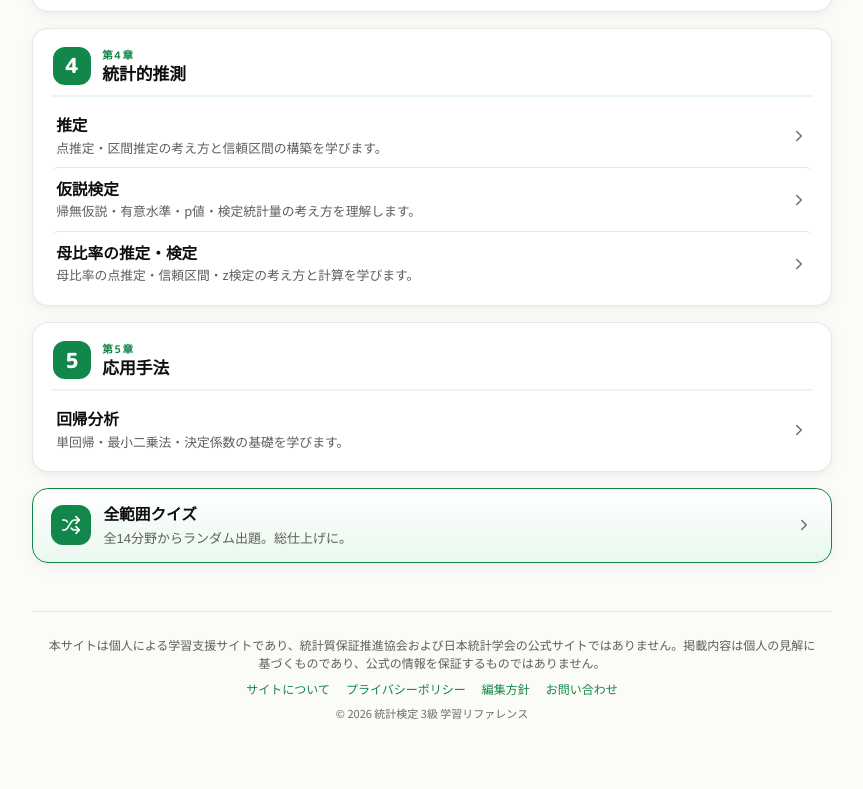
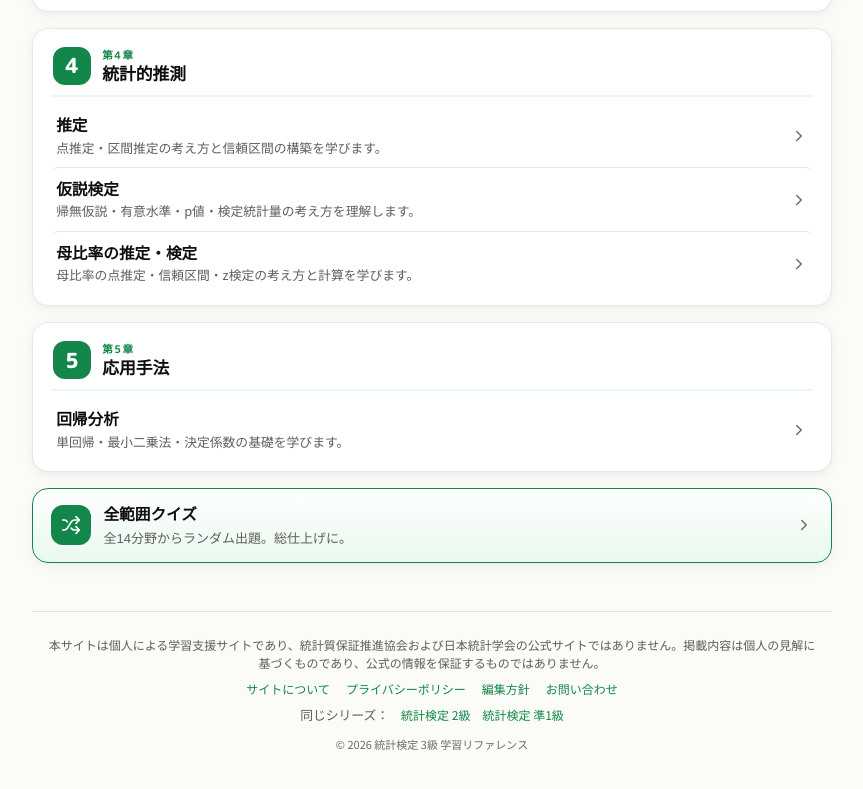
Before and after one commit to wamu1225/stats-g3, a React (Vite) app: page / in a window 1280 px wide. Shown: the part 1695-2484 px from the top of the page, without its empty margins (208-1071 px from the left). Before the commit the page ends 2456 px from the top, so only its background shows below. Built offline with nearby package versions, Linux system fonts and the light colour scheme.

Commit message:
フッターに「同じシリーズ」のほかの級への入口（これまでサイト間のリンクが0本）
Co-Authored-By: Claude Opus 5.5 <noreply@anthropic.com>
Claude-Session: https://claude.ai/code/session_01DMBizQauoW2GNHektZMegC

```diff
--- a/src/App.css
+++ b/src/App.css
@@ -1104,3 +1104,6 @@ a.nav-tab, a.btn-back, a.btn, a.btn-link, a.footer-link { line-height: normal; }
 .module-pager .module-pager-next { flex-basis: 100%; }
 /* button は既定で枠込みの幅なので、div に替えた行もそろえる */
 .toc-row.card-linked { box-sizing: border-box; }
+
+/* 同じシリーズの ほかの級への入口（2026-11-07） */
+.footer-series { margin-top: 8px; font-size: 0.8rem; color: var(--text-muted); display: flex; flex-wrap: wrap; gap: 4px 12px; justify-content: center; align-items: center; }
--- a/src/App.tsx
+++ b/src/App.tsx
@@ -1389,6 +1389,7 @@ function App() {
           <a className="footer-link" href="https://study-apps.com/editorial-policy/">編集方針</a>
           <a className="footer-link" href="https://forms.gle/ccMv7oKwz6ysDHBe6" target="_blank" rel="noopener noreferrer">お問い合わせ</a>
         </div>
+        <p className="footer-series">同じシリーズ：<a className="footer-link" href="https://study-apps.com/stats-g2/">統計検定 2級</a> <a className="footer-link" href="https://study-apps.com/stats-pre1/">統計検定 準1級</a></p>
         <p className="footer-copy">© {new Date().getFullYear()} 統計検定 3級 学習リファレンス</p>
       </footer>
     </div>
```
